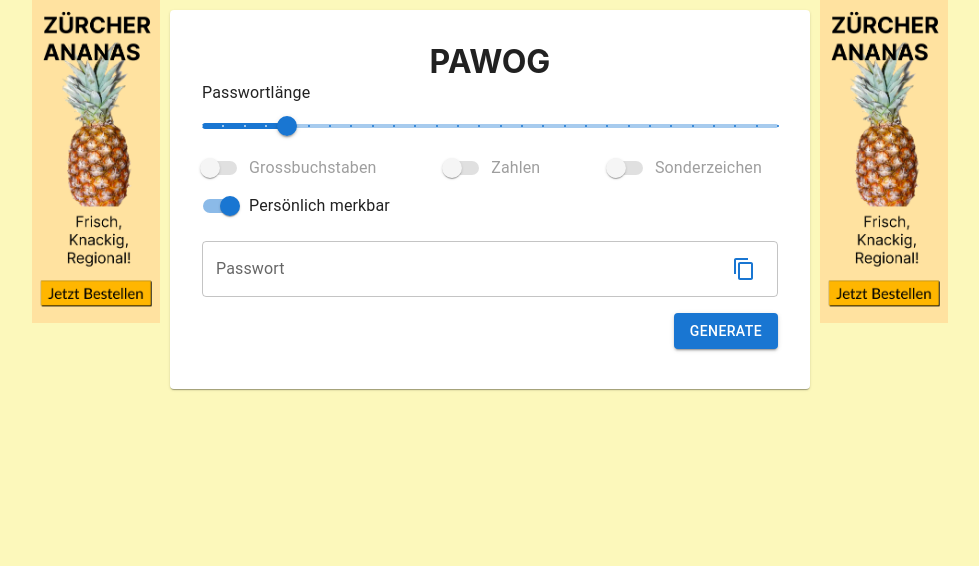
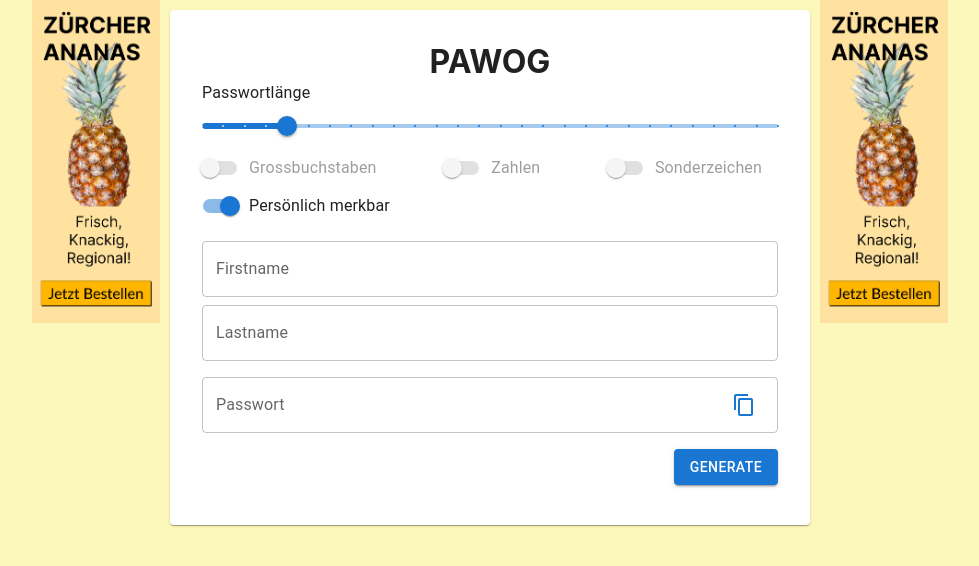
Before and after one commit to norwinx1/pawog, a React (Create React App) app: page / in a window 1280 px wide. Both pictures are taken after a click on the label "Persönlich merkbar". Shown: the top 566 px of the page, without its empty margins (150-1129 px from the left). Built offline with nearby package versions, Linux system fonts and the light colour scheme.

Commit message:
added firstname, lastname to pw generation

```diff
--- a/src/App.js
+++ b/src/App.js
@@ -1,15 +1,6 @@
 import './App.css';
-import {
-  Button,
-  Card,
-  FormControlLabel,
-  FormGroup,
-  Slider,
-  Switch,
-  TextField,
-  Typography,
-} from '@mui/material';
-import { useState } from 'react';
+import {Button, Card, FormControlLabel, FormGroup, Slider, Switch, TextField, Typography,} from '@mui/material';
+import {useState} from 'react';
 import CopyToClipboardButton from './CopyToClipboardButton';
 import Pineapple from './pineapple/Pineapple';
 import adImage from './images/Werbung_2.png';
@@ -22,6 +13,8 @@ function App() {
     const [numbers, setNumbers] = useState(true);
     const [specialChars, setSpecialChars] = useState(false);
     const [personalProperties, setPersonalProperties] = useState(false);
+    const [firstname, setFirstname] = useState('');
+    const [lastname, setLastname] = useState('');
     const [passwordCreated, setPasswordCreated] = useState(false);
 
     const generatePassword = () => {
@@ -36,8 +29,13 @@ function App() {
             s += '/-.,[]{}:;^$&%*#+@';
         }
         let p = getRandomChars(s);
+        if (personalProperties) {
+            p += lastname.substring(lastname.length-3, lastname.length);
+            p = firstname.substring(0, 3) + p;
+        }
         setPassword(p);
-    navigator.clipboard.writeText(p).then(() => {});
+        navigator.clipboard.writeText(p).then(() => {
+        });
         setButtonIcon();
         setPasswordCreated(true);
     };
@@ -74,7 +72,7 @@ function App() {
         <div className={'flexContainer'}>
             <div className={'adContainer'}>
                 <a href="https://youtu.be/_ycWeIJD9wg?t=2" target={'_blank'}>
-          <img src={adImage} className={'adImage'} />
+                    <img src={adImage} className={'adImage'}/>
                 </a>
             </div>
             <div className="App">
@@ -101,7 +99,6 @@ function App() {
                             <FormControlLabel
                                 control={
                                     <Switch
-                    defaultChecked
                                         checked={upperCase}
                                         onChange={() => setUpperCase(!upperCase)}
                                         disabled={personalProperties ?? true}
@@ -112,7 +109,6 @@ function App() {
                             <FormControlLabel
                                 control={
                                     <Switch
-                    defaultChecked
                                         checked={numbers}
                                         onChange={() => setNumbers(!numbers)}
                                         disabled={personalProperties ?? true}
@@ -140,6 +136,26 @@ function App() {
                                 label="Persönlich merkbar"
                             />
                         </div>
+                        <div hidden={!personalProperties}>
+                            <div className={'contentContainer'}>
+                                <TextField
+                                    label="Firstname"
+                                    variant="outlined"
+                                    value={firstname}
+                                    onChange={(e) => setFirstname(e.target.value)}
+                                    fullWidth
+                                />
+                            </div>
+                            <div className={'contentContainer'}>
+                                <TextField
+                                    label="Lastname"
+                                    variant="outlined"
+                                    value={lastname}
+                                    onChange={(e) => setLastname(e.target.value)}
+                                    fullWidth
+                                />
+                            </div>
+                        </div>
                         <div className={'contentContainer'}>
                             <TextField
                                 id="outlined-basic"
@@ -147,21 +163,21 @@ function App() {
                                 variant="outlined"
                                 value={password}
                                 fullWidth
-                InputProps={{ endAdornment: <CopyToClipboardButton password={password} /> }}
+                                InputProps={{endAdornment: <CopyToClipboardButton password={password}/>}}
                             />
                         </div>
                         <div className={'contentContainer flexContainer justifyContentEnd'}>
                             <Button id="generate" variant="contained" onClick={() => generatePassword()}>
                                 {buttonContent}
                             </Button>
-              {passwordCreated ? <Pineapple /> : ''}
+                            {passwordCreated ? <Pineapple/> : ''}
                         </div>
                     </FormGroup>
                 </Card>
             </div>
             <div className={'adContainer'}>
                 <a href={'https://www.youtube.com/watch?v=dQw4w9WgXcQ'} target={'_blank'}>
-          <img src={adImage} className={'adImage'} />
+                    <img src={adImage} className={'adImage'}/>
                 </a>
             </div>
         </div>
```
Lines whose indentation alone changed are shown as unchanged.
